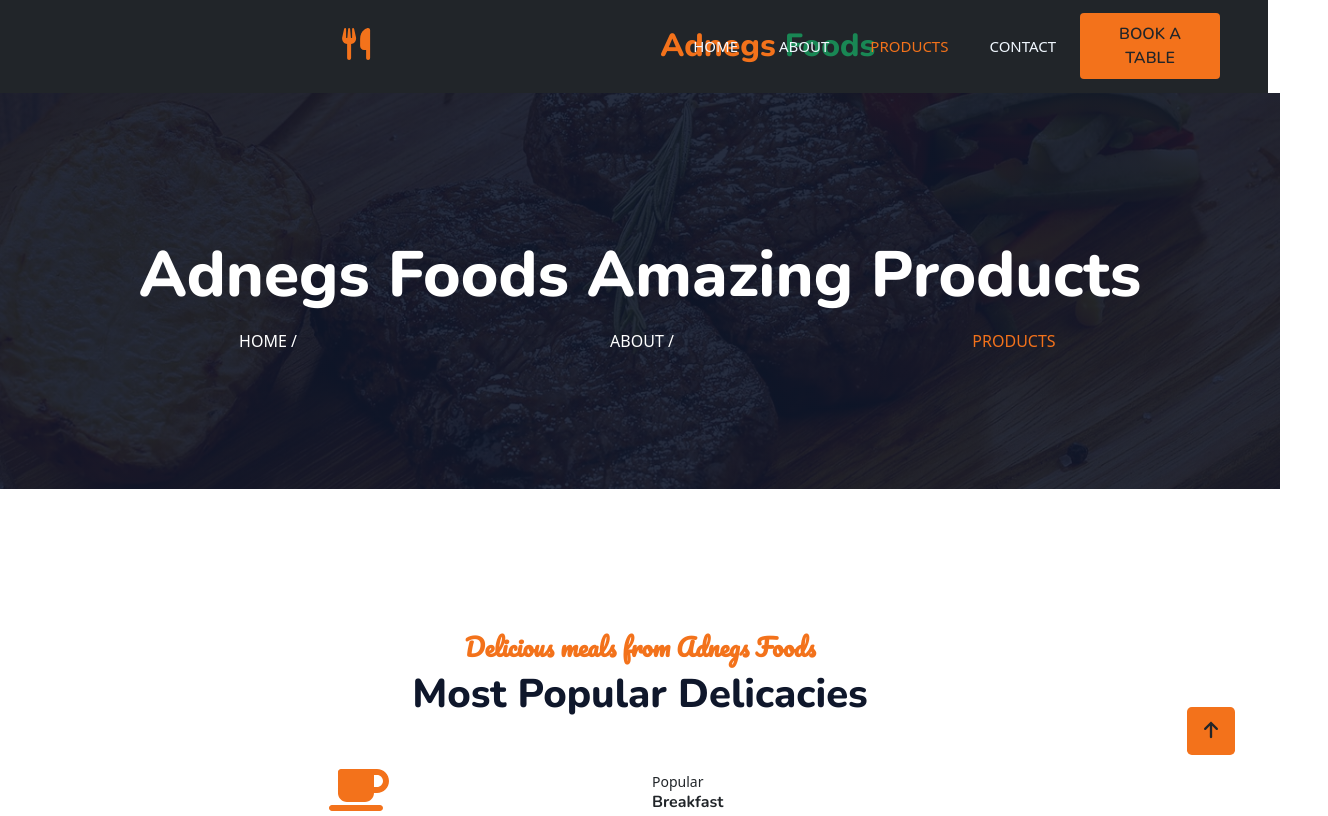
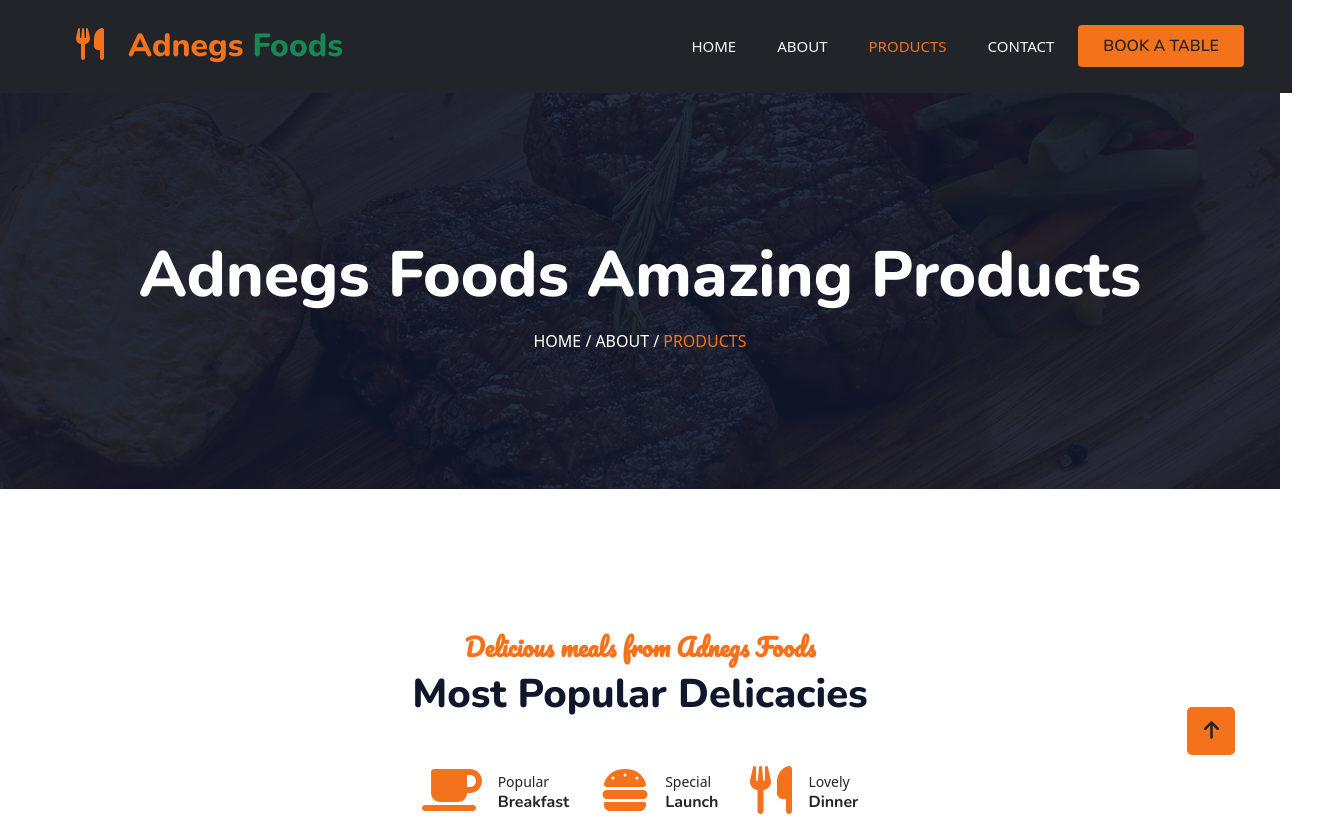
Before and after one commit to Tosmel2/Adnegs-Foods, a React (Create React App) app: page /products in a window 1280 px wide. Shown: the top 816 px of the page, 1328 px wide, since content can reach past the window. Built offline with nearby package versions, Linux system fonts and the light colour scheme.

Commit message:
Update App.css

```diff
--- a/src/App.css
+++ b/src/App.css
@@ -4,7 +4,6 @@
   box-sizing:border-box;
   margin:0;
   padding:0;
-  width: 100%;
 }
 
 :root {
@@ -13,11 +12,11 @@
   --dark: #0f172b;
 }
 
-body{
+/* body{
   width: 100%;
   height: 100%;
   overflow: hidden;
-}
+} */
 
 .ff-secondary {
   font-family: "Pacifico", cursive;
```
